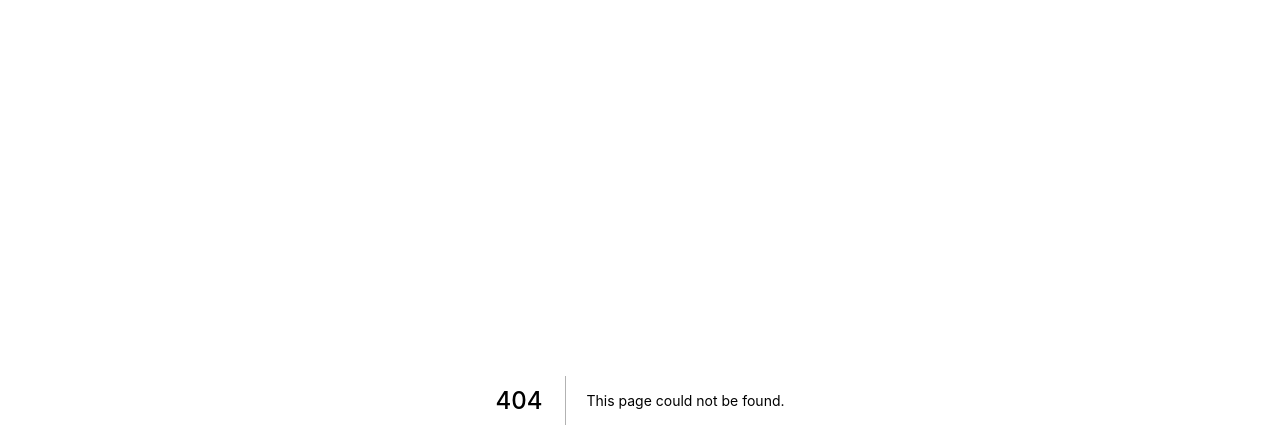
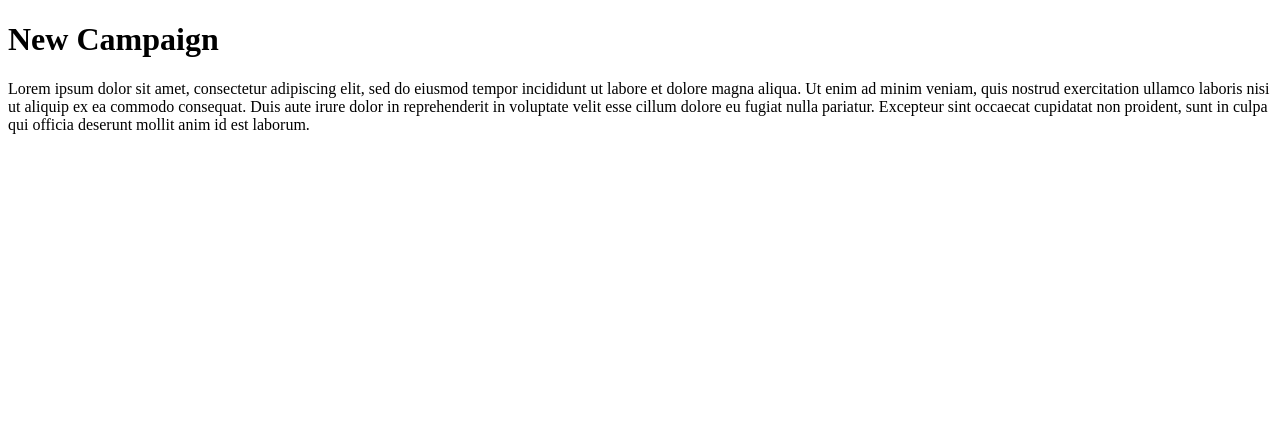
Before and after one commit to WomenWhoCode/wwblockchain_crowdfunding, a Next.js app: page /campaign/new in a window 1280 px wide. Before the commit this address had no page. Shown: the top 448 px of the page. Built offline with nearby package versions, Linux system fonts and the light colour scheme.

Commit message:
Campaign new file

```diff
--- /dev/null
+++ b/pages/campaign/new.js
@@ -0,0 +1,7 @@
+const New = () => {
+    return (
+       <div><h1>New Campaign</h1><p>Lorem ipsum dolor sit amet, consectetur adipiscing elit, sed do eiusmod tempor incididunt ut labore et dolore magna aliqua. Ut enim ad minim veniam, quis nostrud exercitation ullamco laboris nisi ut aliquip ex ea commodo consequat. Duis aute irure dolor in reprehenderit in voluptate velit esse cillum dolore eu fugiat nulla pariatur. Excepteur sint occaecat cupidatat non proident, sunt in culpa qui officia deserunt mollit anim id est laborum.</p></div>
+    );
+   }
+
+   export default New;
```
